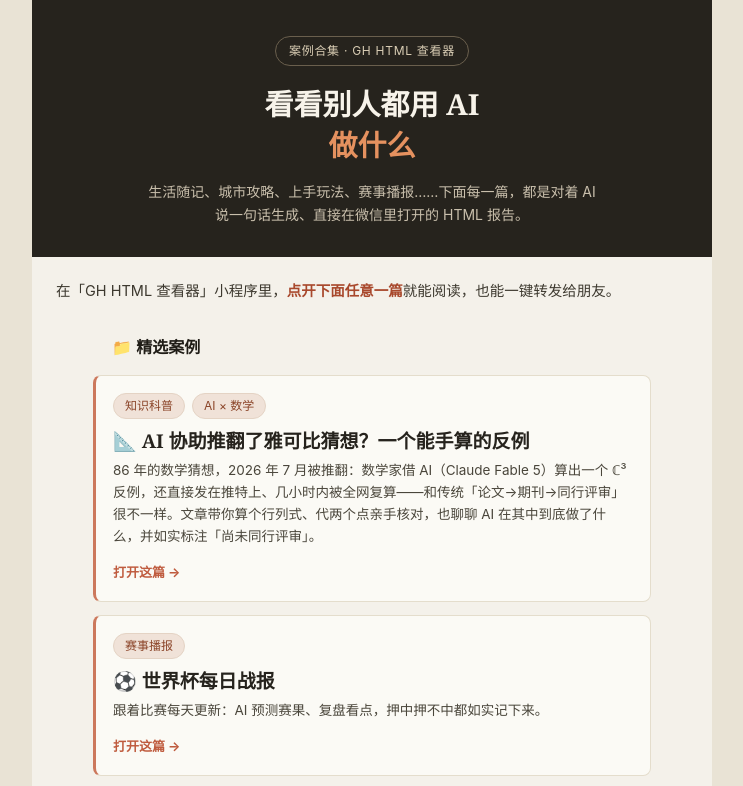
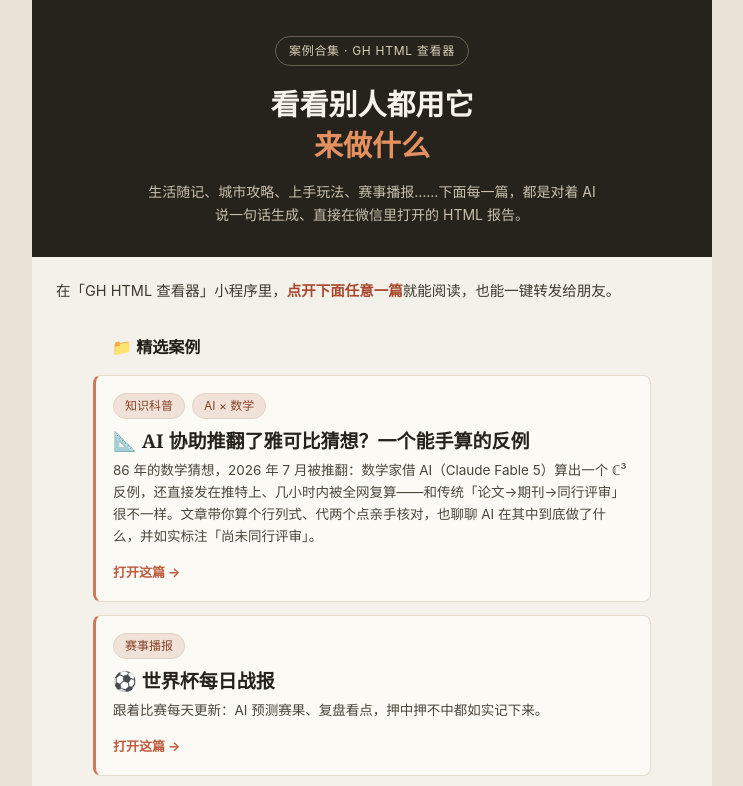
Before and after one commit to duzitong/wechat-reports, a plain HTML site: page reports/gallery.html in a window 1280 px wide. Shown: the top 786 px of the page, without its empty margins (268-1011 px from the left). Drawn offline with Linux system fonts and the light colour scheme.

Commit message:
Remove AI wording from gallery title
Co-authored-by: Copilot <223556219+Copilot@users.noreply.github.com>

```diff
--- a/reports/gallery.html
+++ b/reports/gallery.html
@@ -3,7 +3,7 @@
 <head>
 <meta charset="utf-8">
 <meta name="viewport" content="width=device-width, initial-scale=1">
-<title>看看别人都用 AI 做什么</title>
+<title>看看别人都用它来做什么</title>
 <style>
   body { margin: 0; background: #e9e3d5; font-family: -apple-system, "PingFang SC", "Microsoft YaHei", "Segoe UI", Roboto, sans-serif; }
   .page { max-width: 680px; margin: 0 auto; background: #f4f1ea; color: #26231d; padding: 0 0 46px; line-height: 1.7; }
@@ -47,7 +47,7 @@
 <div class="page">
   <div class="hero">
     <span class="kicker">案例合集 · GH HTML 查看器</span>
-    <h1>看看别人都用 AI<br><span class="accent">做什么</span></h1>
+    <h1>看看别人都用它<br><span class="accent">来做什么</span></h1>
     <p class="sub">生活随记、城市攻略、上手玩法、赛事播报……下面每一篇，都是对着 AI 说一句话生成、直接在微信里打开的 HTML 报告。</p>
   </div>
 
```
